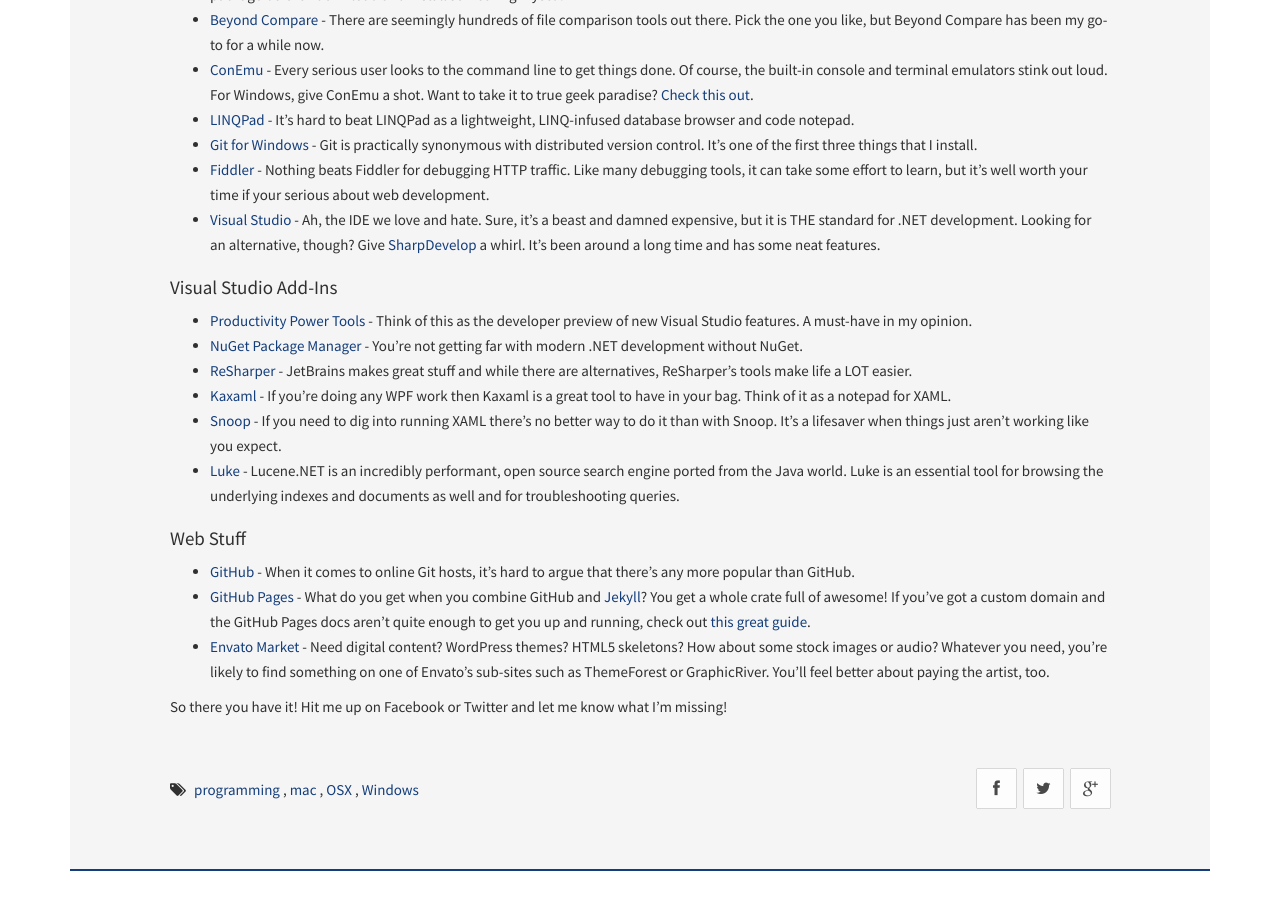
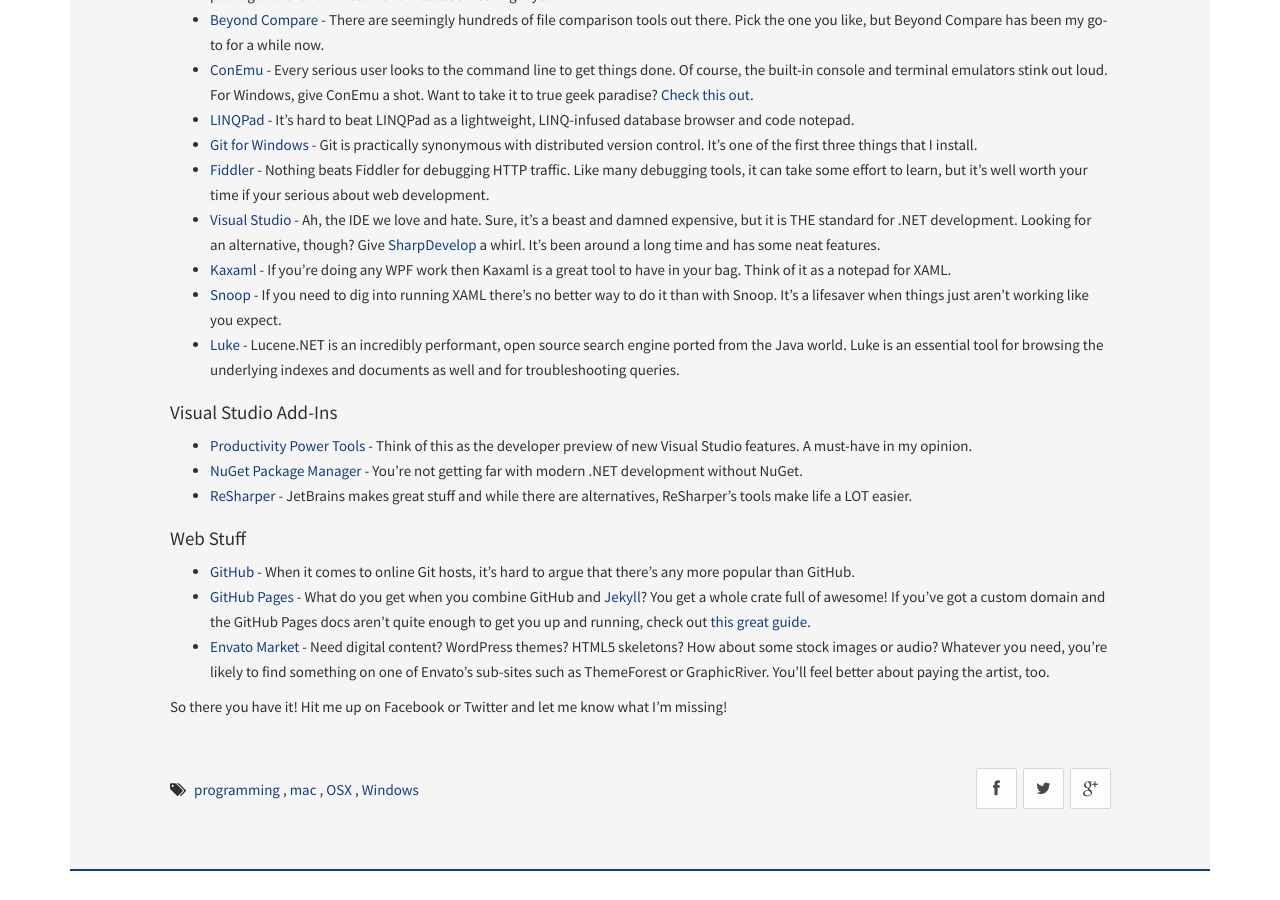
Before and after one commit to gregmajor/gregmajor.github.io, a Jekyll site: the page built from _posts/2015-03-13-developer-and-power-users-tool-list-for-mac.markdown, in a window 1280 px wide and 900 px high, scrolled down 2012 px. Built offline with Jekyll 4.4.1, drawn with Linux system fonts in a browser that asks for light colours; Markdown is read by kramdown in place of the engine named in the settings.

```diff
--- a/_posts/2015-01-01-developer-and-power-users-tool-list-for-mac.markdown
+++ b/_posts/2015-03-13-developer-and-power-users-tool-list-for-mac.markdown
@@ -58,15 +58,15 @@ Interested? [My dotfiles can be found here](https://github.com/gregmajor/dotfile
 - [Git for Windows](https://msysgit.github.io/) - Git is practically synonymous with distributed version control. It's one of the first three things that I install.
 - [Fiddler](http://www.telerik.com/fiddler) - Nothing beats Fiddler for debugging HTTP traffic. Like many debugging tools, it can take some effort to learn, but it's well worth your time if your serious about web development.
 - [Visual Studio](https://www.visualstudio.com/) - Ah, the IDE we love and hate. Sure, it's a beast and damned expensive, but it is THE standard for .NET development. Looking for an alternative, though? Give [SharpDevelop](http://www.icsharpcode.net/OpenSource/SD/Default.aspx) a whirl. It's been around a long time and has some neat features.
+- [Kaxaml](http://www.kaxaml.com/) - If you're doing any WPF work then Kaxaml is a great tool to have in your bag. Think of it as a notepad for XAML.
+- [Snoop](http://snoopwpf.codeplex.com/) - If you need to dig into running XAML there's no better way to do it than with Snoop. It's a lifesaver when things just aren't working like you expect.
+- [Luke](https://code.google.com/p/luke/) - Lucene.NET is an incredibly performant, open source search engine ported from the Java world. Luke is an essential tool for browsing the underlying indexes and documents as well and for troubleshooting queries.
 
 ### Visual Studio Add-Ins
 
 - [Productivity Power Tools](https://visualstudiogallery.msdn.microsoft.com/dbcb8670-889e-4a54-a226-a48a15e4cace) - Think of this as the developer preview of new Visual Studio features. A must-have in my opinion.
 - [NuGet Package Manager](https://www.nuget.org/) - You're not getting far with modern .NET development without NuGet.
 - [ReSharper](https://www.jetbrains.com/resharper/) - JetBrains makes great stuff and while there are alternatives, ReSharper's tools make life a LOT easier.
-- [Kaxaml](http://www.kaxaml.com/) - If you're doing any WPF work then Kaxaml is a great tool to have in your bag. Think of it as a notepad for XAML.
-- [Snoop](http://snoopwpf.codeplex.com/) - If you need to dig into running XAML there's no better way to do it than with Snoop. It's a lifesaver when things just aren't working like you expect.
-- [Luke](https://code.google.com/p/luke/) - Lucene.NET is an incredibly performant, open source search engine ported from the Java world. Luke is an essential tool for browsing the underlying indexes and documents as well and for troubleshooting queries.
 
 ### Web Stuff
 
```
Also changed, not shown: _posts/2015-03-16-roger-sessions-on-it-complexity.markdown (added, +12 -0 lines), js/custom.js (+16 -15 lines), _posts/2015-03-12-eleven-eleven.markdown (renamed from _posts/2015-03-13-eleven-eleven.markdown).
